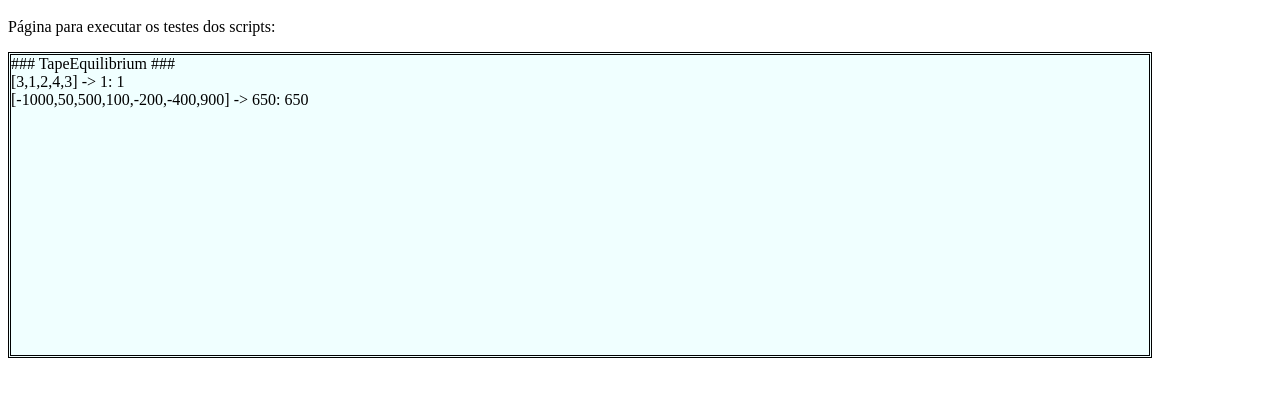
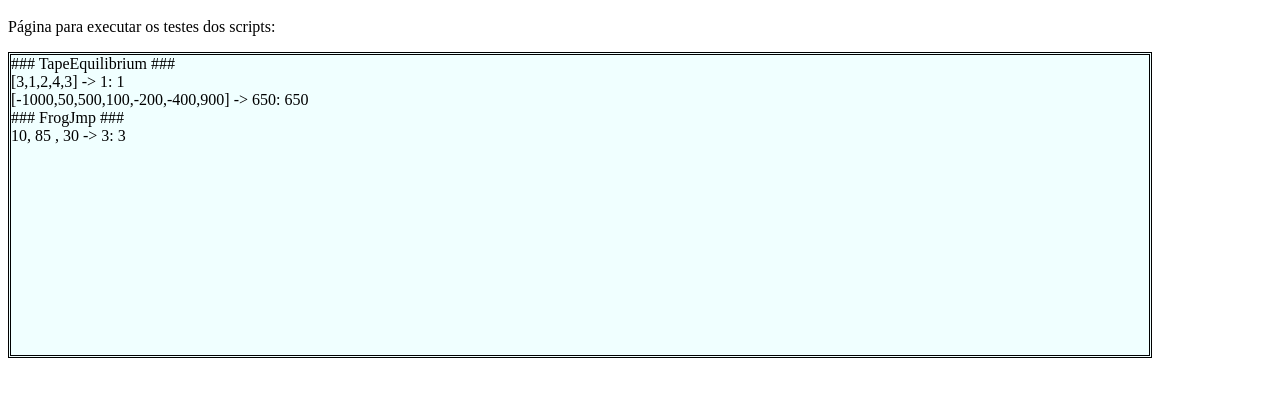
Before and after one commit to robsonximenes/codility, a plain HTML site: page index.html in a window 1280 px wide. Shown: the part 48-444 px from the top of the page. Drawn offline with Linux system fonts and the light colour scheme.

Commit message:
FrogJmp 100%

```diff
--- /dev/null
+++ b/Lesson 3 - Time Complexity/FrogJmp.js
@@ -0,0 +1,16 @@
+/**
+ * Created by 82546010549 on 22/08/16.
+ */
+console.log("### FrogJmp ###");
+
+/**
+ *
+ * @param Array de inteiros( -1000 a 1000) com tamanho entre 2 e 100.000
+ */
+function solution(X, Y, D){
+    return Math.ceil((Y-X)/D);
+}
+
+
+
+console.log("10, 85 , 30 -> 3:   "+ solution(10,85,30));
--- a/index.html
+++ b/index.html
@@ -23,6 +23,7 @@
 </script>
 
 <script src="Lesson%203%20-%20Time%20Complexity/TapeEquilibrium.js"></script>
+<script src="Lesson%203%20-%20Time%20Complexity/FrogJmp.js"></script>
 
 </body>
 </html>
```
